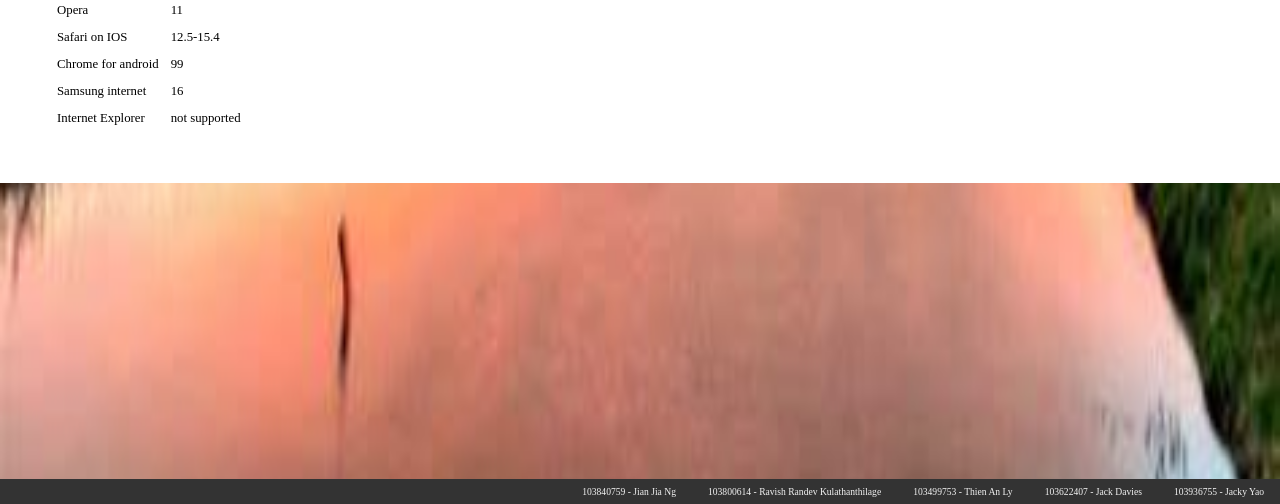
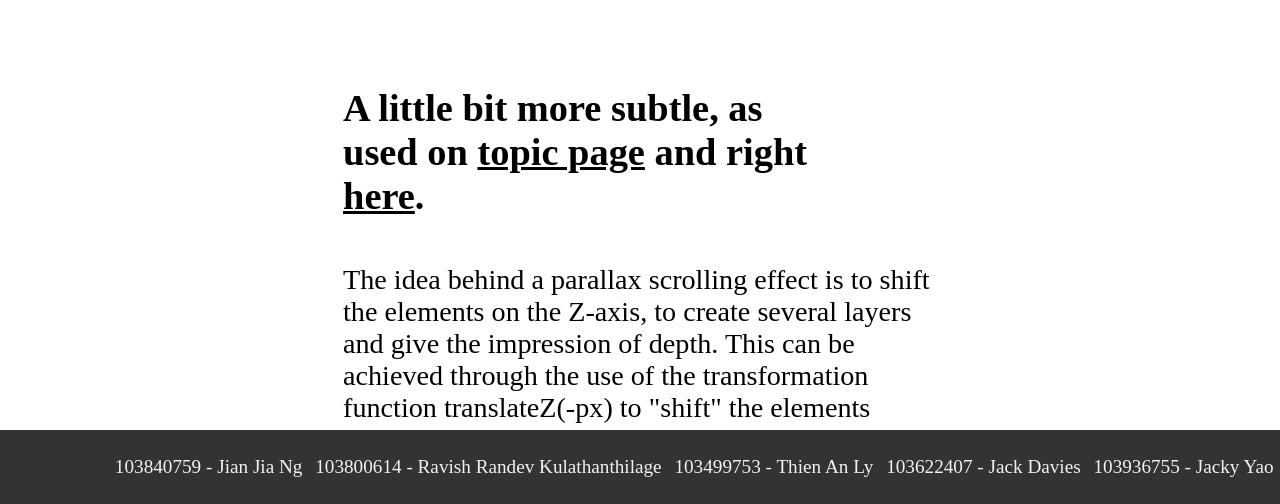
Before and after one commit to thelazyant164/APNG-Simple-Website, a PHP site: page /enhancements.html in a window 1280 px wide. Shown: the part 2096-2600 px from the top of the page. Run offline with PHP 8.4, Linux system fonts and the light colour scheme.

Commit message:
[A] - added content to enhancements.html
refactored all units to vmin for semi-responsive design

```diff
--- a/assign1/enhancements.html
+++ b/assign1/enhancements.html
@@ -19,10 +19,10 @@
 						<label for="toggleMode" id="toggleDark">Dark Mode</label>
 						<label for="toggleMode" id="toggleLight">Light Mode</label>
 					</li>
-					<li><a href="enhancements.html">Enhancements</a></li>
-					<li><a href="quiz.html">Quiz</a></li>
-					<li><a href="topic.html">Topic</a></li>
-					<li><a href="index.html">Home</a></li>
+					<li><a href="enhancements.html" target="_blank">Enhancements</a></li>
+                    <li><a href="quiz.html" target="_blank">Quiz</a></li>
+                    <li><a href="topic.html" target="_blank">Topic</a></li>
+                    <li><a href="index.html" target="_blank">Home</a></li>
 				</ul>
 			</nav>
 		</header>
@@ -41,79 +41,64 @@
 				<h2>Animations</h2>
 			</section>
 			<section class="no-parallax">
-				<h3>Most obviously, animations - as used on <a href="index.html">homepage</a> and <a href="quiz.html">quiz</a>.</h3>
-				<p>Using technology ABCDEFG we implemented XYZ...</p>
-				<h3>Why isn't it more mainstream?</h3>
+				<h3>Most obviously, animations - as used on <a href="index.html#bg-container" target="_blank">homepage</a> and <a href="quiz.html#container" target="_blank">quiz</a>.</h3>
 				<p>
-					APNG had a lukewarm reception on release as maintainers on the PNG format debated that their format was strictly a single-image format and it was seen as such in the wider community. The rationale was that applications do not need and will not support multiple images per file due to having separate file formats for animations because a single image and a sequence of images are fundamentally used differently.
-					The only way for a software to correctly distinguish between PNG and APNG is by reading the ancillary chunks which aren’t required to use PNGs, so if a software didn’t know about APNGs, the first frame would show up as a typical PNG.
-					So with the maintainers of the file format against the idea of this implementation and the data of the animation hidden inside ancillary chunks that decoders used in applications could skip, APNG never grew in popularity.
+					Using keyframes, animations in CSS is actually very simple. The transformation function will be applied
+					dynamically to the element's display, changing the element's attributes according to the pre-set parameters
+					assigned by the designer. There are multiple parameters to adjust to nudge and tweak animation speed, element
+					state before and after, interpolation style, play direction and looping settings. Moreover, one animation
+					can be re-applied multiple times to many elements, so give it a try!
 				</p>
 			</section>
 			<section class="parallax parallax-bg">
 				<h2>Parallax</h2>
 			</section>
 			<section class="no-parallax">
-				<h3>A little bit more subtle, as used on <a href="topic.html">topic page</a> and right here.</h3>
-				<p>Using technology ABCDEFG we implemented XYZ...</p>
-				<img src="styles/images/TestStockImage.jpg" alt="img"/>
+				<h3>A little bit more subtle, as used on <a href="topic.html#parallax-container" target="_blank">topic page</a> and right <a href="#parallax-container" target="_blank">here</a>.</h3>
+				<p>
+					The idea behind a parallax scrolling effect is to shift the elements on the Z-axis, to create several layers
+					and give the impression of depth. This can be achieved through the use of the transformation function
+					translateZ(-px) to "shift" the elements further away from the user, then apply another scale() to size it
+					appropriately according to the law of perspective.
+				</p>
+				<h3>What are the steps to do it?</h3>
+				<ol>
+					<li>Give the parent container the {perspective: -px;} attribute. This is so that all children of that element
+						would be put in a 3D-simulated environment rather than the traditional plane of the viewport.</li>
+					<li>Seperate the HTML into multiple segments, each within a &lt;section&gt; with either the class "parallax" or "no-parallax".
+						Give all of them the attribute {transform-style: preserve-3d;}</li>
+					<li>Apply to the pseudo selector ::after the attributes {position: absolute; top: 0; right: 0; left: 0; bottom: 0;}.
+						Apply the transformation functions above as well. Finally, give it a different Z-index to separate it to a different
+						layer than the base.</li>
+					<li>If the elements scale up bigger than the viewport, scrollbars will appear by default. To prevent this, add the
+						attributes {overflow-x: hidden} to the container.</li>
+				</ol>
 			</section>
 			<section class="parallax parallax-bg">
-				<h2>Darkmode</h2>
+				<h2>Accessibility</h2>
 			</section>
 			<section class="no-parallax">
-				<h3>Look up! Right on the navigation menu, <a href="topic.html">the darkmode toggler</a> is present and functional on all pages.</h3>
-				<p>Using technology ABCDEFG we implemented XYZ...</p>
-				<table>
-					<tr>
-						<th>browsers</th>
-						<th>versions</th>
-					</tr>
-					<tr>
-						<td>Google Chrome</td>
-						<td>96-102</td>
-					</tr>
-					<tr>
-						<td>Firefox</td>
-						<td>96-100</td>
-					</tr>
-					<tr>
-						<td>Microsoft Edge</td>
-						<td>97-99</td>
-					</tr>
-					<tr>
-						<td>Safari</td>
-						<td>14.1-15.4</td>
-					</tr>
-					<tr>
-						<td>Opera</td>
-						<td>11</td>
-					</tr>
-					<tr>
-						<td>Safari on IOS</td>
-						<td>12.5-15.4</td>
-					</tr>
-					<tr>
-						<td>Chrome for android</td>
-						<td>99</td>
-					</tr>
-					<tr>
-						<td>Samsung internet</td>
-						<td>16</td>
-					</tr>
-					<tr>
-						<td>Internet Explorer</td> <!--are we gonna highlight cell red?-->
-						<td>not supported</td>
-					</tr>
-				</table>
+				<h3>Look up! Right on the navigation menu, the darkmode <a href="#toggler">toggler</a> is present and functional on all pages.</h3>
+				<p>
+					It is a bit more tricky to implement this without JavaScript, but it is indeed possible to accomplish with pure HTML/CSS.
+					By using the "from...to" selector (~), and by using a hidden checkbox with the pseudo-selector ":checked", we can select a scope
+					of the entire body and make changes to the variables within this scope. By storing all changeable color values as variables,
+					this simple switch can implement a drastic style change across the entire page with a simple click.
+				</p>
+				<h3>But that's not all! Try toggling darkmode. Do the background images appear to be darker/lighter?</h3>
+				<p>
+					By applying the built-in function linear-gradient(), putting the opacity to 50% and passing the image in as a parameter, CSS automatically
+					generates a "shader" to cover over the image. Passing this entire function as a parameter to the color variable creates two corresponding
+					shaders to help aid in text visibility in both light and darkmode.
+				</p>
 			</section>
 		</main>
-		<footer class="parallax-footer">
-            <a href="#studentid_name1">103936755 - Jacky Yao</a>
-            <a href="#studentid_name2">103622407 - Jack Davies</a>
-            <a href="#studentid_name3">103499753 - Thien An Ly</a>
-            <a href="#studentid_name4">103800614 - Ravish Randev Kulathanthilage</a>
-            <a href="#studentid_name5">103840759 - Jian Jia Ng</a>
+        <footer class="parallax-footer">
+            <a href="mailto:103936755@student.swin.edu.au" target="_blank">103936755 - Jacky Yao</a>
+            <a href="mailto:103622407@student.swin.edu.au" target="_blank">103622407 - Jack Davies</a>
+            <a href="mailto:103499753@student.swin.edu.au" target="_blank">103499753 - Thien An Ly</a>
+            <a href="mailto:103800614@student.swin.edu.au" target="_blank">103800614 - Ravish Randev Kulathanthilage</a>
+            <a href="mailto:103840759@student.swin.edu.au" target="_blank">103840759 - Jian Jia Ng</a>
         </footer>
 	</body>
 </html>
--- a/assign1/styles/style.css
+++ b/assign1/styles/style.css
@@ -51,7 +51,7 @@ nav a:hover {
 
 /* background image */
 body {
-    background-image: url(images/TestStockImage.jpg);
+    /* background-image: url(images/TestStockImage.jpg); */
     background-repeat: no-repeat;
     background-attachment: fixed;
     background-size: 100% 100%;
@@ -77,9 +78,9 @@ footer a {
     display: block;
     color: #f2f2f2;
     text-align: center;
-    padding: 7px 16px;
+    padding: 1vh 0.5vw;
     text-decoration: none;
-    font-size: 0.6em;
+    font-size: 1.5vmin;
 }
 footer.parallax-footer{
   position: fixed;
@@ -178,14 +177,13 @@ main#bg-container::after{
 }
 
 
-
 /*For topic.html & enhancements.html*/
 /*Alternating parallax sections*/
 main#parallax-container{
-  height: auto;
+  height: 100%;
   overflow-x: hidden;
-  overflow-y: auto;
   perspective: 1.7px;
+  width: 100%;
 }
 
 #parallax-container section {
@@ -194,7 +192,8 @@ main#parallax-container{
   display: flex;
   align-items: flex-start;
   justify-content: center;
-  color: var(--text);
+  color: var(--title);
+  width: auto;
 }
 
 .parallax {
@@ -205,27 +204,34 @@ main#parallax-container{
 }
 
 .no-parallax {
-  padding: 50px;
+  padding: 5vmin;
   flex-direction: column;
   height: auto;
   background-color: var(--bubble-bg);
-  z-index: 999;
+  z-index: 1;
 }
 
 #parallax-container section.parallax h1 {
-  font-size: 2rem;
+  font-size: 5vmin;
   font-family: sans-serif;
-  margin-left: 50px;
-  padding-top: 100px;
-  padding-bottom: 100px;
+  margin-left: 10vmin;
+  padding-top: 10vmin;
+  padding-bottom: 10vmin;
+  z-index: 2;
+}
+
+#parallax-container section h3 a{
+  color: var(--title);
+  text-decoration: underline;
 }
 
 #parallax-container section.parallax h2 {
-  font-size: 1.5rem;
+  font-size: 4.5vmin;
   font-family: sans-serif;
-  margin-left: 50px;
-  padding-top: 100px;
-  padding-bottom: 100px;
+  margin-left: 20vmin;
+  padding-top: 10vmin;
+  padding-bottom: 10vmin;
+  z-index: 2;
 }
 
 .parallax::after {
@@ -243,23 +249,35 @@ main#parallax-container{
 .parallax-bg::after {
   background: var(--shader);
   background-size: cover;
+  background-repeat: no-repeat;
 }
 
 /*Dark mode implementation*/
 #parallax-container h1{
   margin-top: 20px;
   color: var(--title);
+  margin-left: 20vmin;
 }
 
-#parallax-container h2, #parallax-container h3, #parallax-container th{
+#parallax-container .no-parallax h2, #parallax-container .no-parallax h3, #parallax-container .no-parallax th{
   color: var(--title);
-  padding: 5px;
+  font-size: 3vmin;
+  padding: 1.8vmin;
+  margin-left: 20vmin;
+  margin-right: 30vmin;
 }
 
-#parallax-container p, #parallax-container td{
+#parallax-container .parallax h2{
+  align-self: flex-end;
+  margin-right: 30vmin;
+}
+
+#parallax-container p, #parallax-container td, #parallax-container li{
   color: var(--text);
-  font-size: 0.8em;
-  padding: 5px;
+  padding: 1.8vmin;
+  font-size: 2.2vmin;
+  margin-left: 20vmin;
+  margin-right: 20vmin;
 }
 
 /*darkmode config*/
```
Also changed, not shown: other parts of assign1/styles/style.css (+39 -38 lines), assign1/index.html (+10 -10 lines), assign1/quiz.html (+11 -11 lines), assign1/topic.html (+11 -11 lines).
